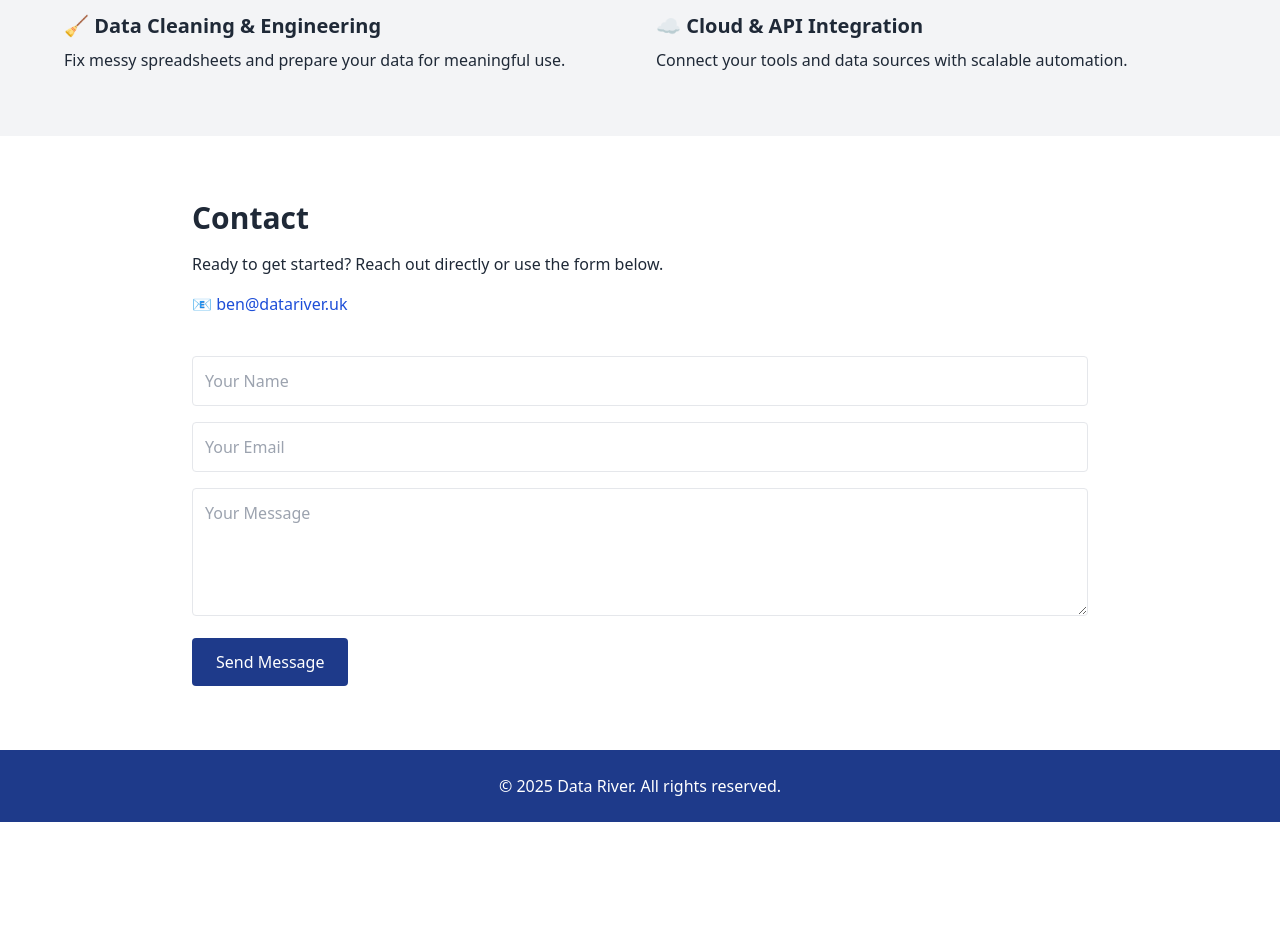
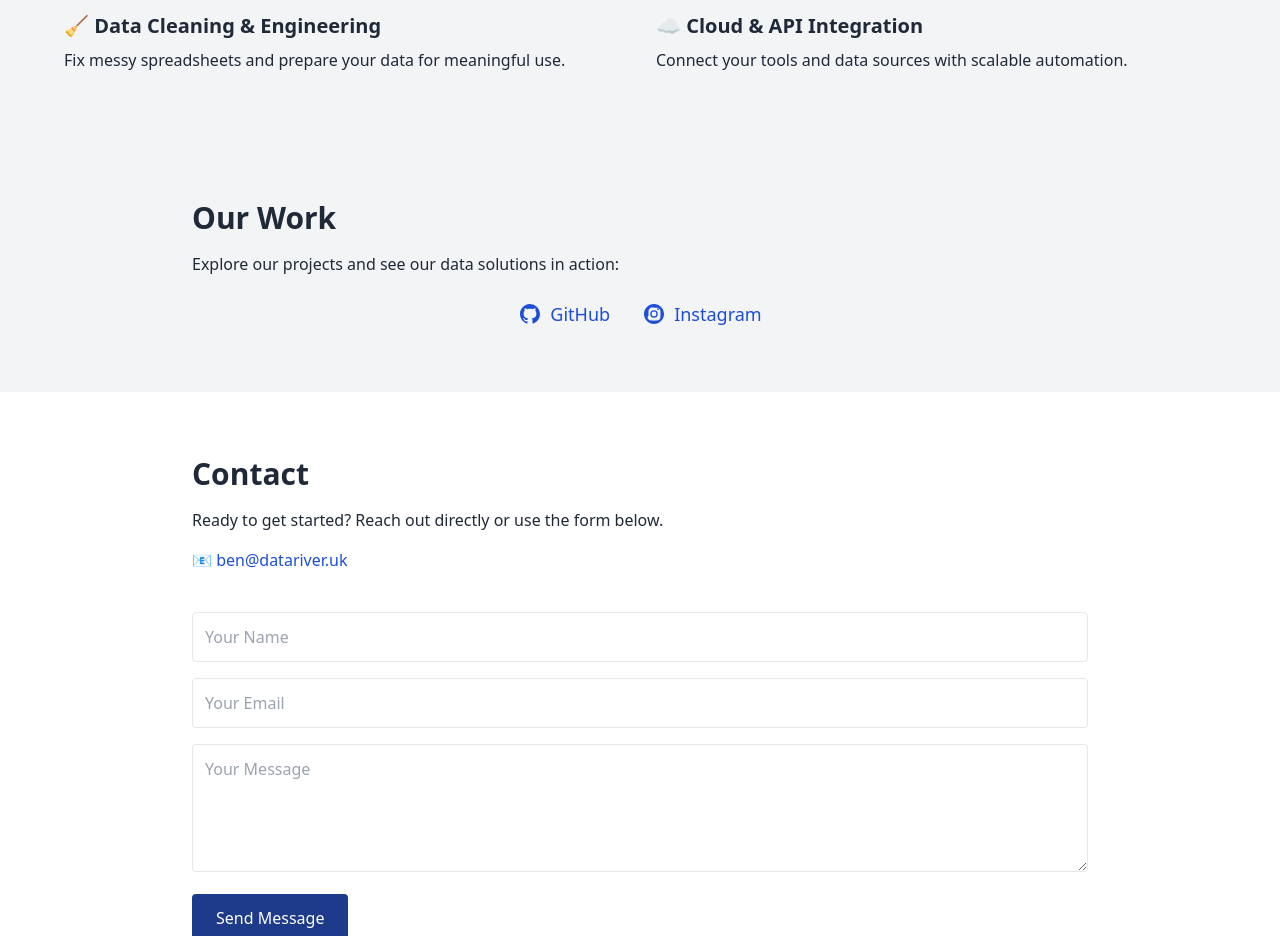
Before and after one commit to honeytrapcode/data-river, a plain HTML site: page index.html in a window 1280 px wide. Shown: the part 1260-2196 px from the top of the page. Before the commit the page ends 2082 px from the top, so only its background shows below. Drawn offline with nearby package versions, Linux system fonts and the light colour scheme.

Commit message:
added our work section

```diff
--- a/index.html
+++ b/index.html
@@ -70,6 +70,28 @@
     </div>
   </section>
 
+  <!-- Our Work Section -->
+  <section id="work" class="bg-gray-100 py-16 px-6">
+    <div class="max-w-4xl mx-auto">
+      <h3 class="text-3xl font-semibold mb-4">Our Work</h3>
+      <p class="mb-6">Explore our projects and see our data solutions in action:</p>
+      <div class="flex flex-col md:flex-row justify-center space-y-4 md:space-y-0 md:space-x-8">
+        <a href="https://github.com/honeytrapcode" target="_blank" class="flex items-center space-x-2 text-blue-700 hover:text-blue-900">
+          <svg class="w-6 h-6" fill="currentColor" viewBox="0 0 24 24" xmlns="http://www.w3.org/2000/svg">
+            <path fill-rule="evenodd" clip-rule="evenodd" d="M12 2C6.477 2 2 6.477 2 12c0 4.42 2.87 8.17 6.84 9.5.5.08.66-.23.66-.5v-1.69c-2.77.6-3.36-1.34-3.36-1.34-.46-1.16-1.11-1.47-1.11-1.47-.91-.62.07-.6.07-.6 1 .07 1.53 1.03 1.53 1.03.87 1.52 2.34 1.07 2.91.83.09-.65.35-1.09.63-1.34-2.22-.25-4.55-1.11-4.55-4.92 0-1.11.38-2 1.03-2.71-.1-.25-.45-1.29.1-2.64 0 0 .84-.27 2.75 1.02.79-.22 1.65-.33 2.5-.33.85 0 1.71.11 2.5.33 1.91-1.29 2.75-1.02 2.75-1.02.55 1.35.2 2.39.1 2.64.65.71 1.03 1.6 1.03 2.71 0 3.82-2.34 4.66-4.57 4.91.36.31.69.92.69 1.85V21c0 .27.16.59.67.5C19.14 20.16 22 16.42 22 12A10 10 0 0012 2z"/>
+          </svg>
+          <span class="text-lg">GitHub</span>
+        </a>
+        <a href="https://www.instagram.com/datariveruk" target="_blank" class="flex items-center space-x-2 text-blue-700 hover:text-blue-900">
+          <svg class="w-6 h-6" fill="currentColor" viewBox="0 0 24 24" xmlns="http://www.w3.org/2000/svg">
+            <path fill-rule="evenodd" clip-rule="evenodd" d="M12 2C6.477 2 2 6.477 2 12c0 5.523 4.477 10 10 10s10-4.477 10-10c0-5.523-4.477-10-10-10zm0 3.75c1.69 0 1.891.007 2.558.037.619.028 1.156.126 1.626.27.44.171.813.4 1.186.772.371.373.6.747.771 1.186.144.47.243 1.007.271 1.626.03.667.036.868.036 2.558 0 1.69-.007 1.891-.036 2.558-.028.619-.127 1.156-.271 1.626-.171.44-.4.813-.771 1.186-.373.371-.747.6-1.186.771-.47.144-1.007.243-1.626.271-.667.03-.868.036-2.558.036s-1.891-.007-2.558-.036c-.619-.028-1.156-.127-1.626-.271-.44-.171-.813-.4-1.186-.771-.371-.373-.6-.747-.771-1.186-.144-.47-.243-1.007-.271-1.626C6.507 13.89 6.5 13.69 6.5 12c0-1.69.007-1.891.037-2.558.028-.619.126-1.156.27-1.626.171-.44.4-.813.772-1.186.373-.371.747-.6 1.186-.771.47-.144 1.007-.243 1.626-.271.667-.03.868-.037 2.558-.037zM12 8.25a3.75 3.75 0 100 7.5 3.75 3.75 0 000-7.5zm0 6.189a2.439 2.439 0 110-4.878 2.439 2.439 0 010 4.878zm3.924-6.32a.88.88 0 100-1.76.88.88 0 000 1.76z"/>
+          </svg>
+          <span class="text-lg">Instagram</span>
+        </a>
+      </div>
+    </div>
+  </section>
+
   <!-- Contact Section -->
   <section id="contact" class="py-16 px-6">
     <div class="max-w-4xl mx-auto">
```
